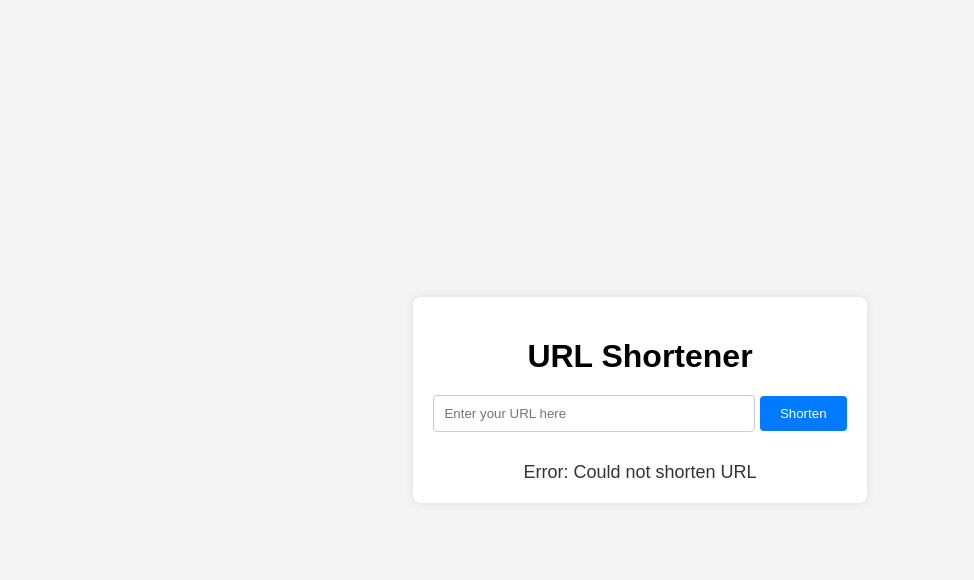
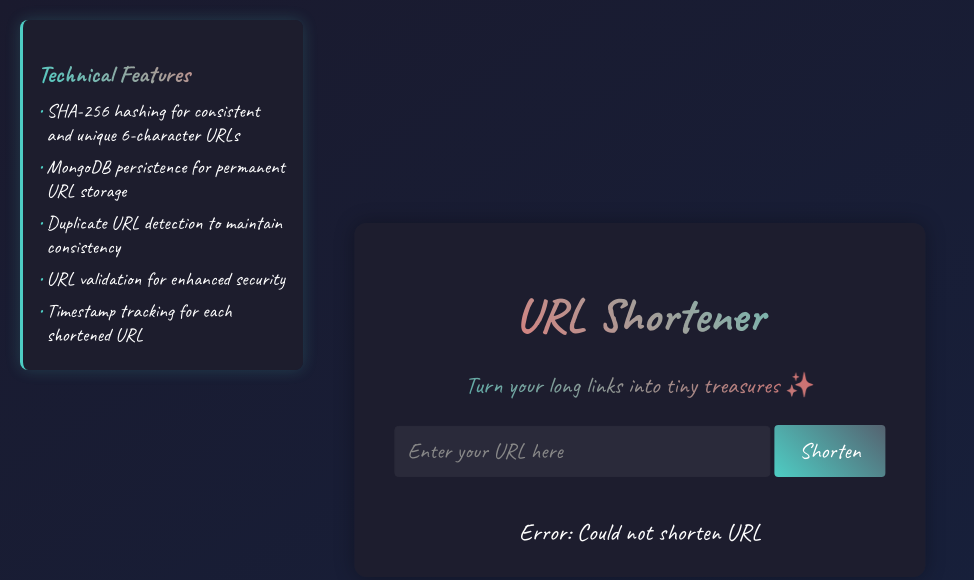
Before and after one commit to mostafa-mahmood/Url-Shortener, a website: page public/index.html in a window 1280 px wide. Both pictures are taken after a click on the button "Shorten". Shown: the whole page, without its empty margins (0-974 px from the left). Drawn offline with Linux system fonts and the light colour scheme; no server answers.

Commit message:
finished client side

```diff
--- a/package.json
+++ b/package.json
@@ -18,6 +18,7 @@
   },
   "homepage": "https://github.com/mostafa-mahmood/Url-Shortener#readme",
   "dependencies": {
+    "cors": "^2.8.5",
     "crypto": "^1.0.1",
     "dotenv": "^16.4.7",
     "express": "^4.21.2",
--- a/public/index.html
+++ b/public/index.html
@@ -4,11 +4,22 @@
     <meta charset="UTF-8">
     <meta name="viewport" content="width=device-width, initial-scale=1.0">
     <title>URL Shortener</title>
+    <link href="https://fonts.googleapis.com/css2?family=Caveat:wght@400;700&display=swap" rel="stylesheet">
     <link rel="stylesheet" href="style.css">
 </head>
 <body>
+    <div class="features">
+        <h3>Technical Features</h3>
+        <div class="feature-item">SHA-256 hashing for consistent and unique 6-character URLs</div>
+        <div class="feature-item">MongoDB persistence for permanent URL storage</div>
+        <div class="feature-item">Duplicate URL detection to maintain consistency</div>
+        <div class="feature-item">URL validation for enhanced security</div>
+        <div class="feature-item">Timestamp tracking for each shortened URL</div>
+    </div>
+
     <div class="container">
         <h1>URL Shortener</h1>
+        <p class="tagline">Turn your long links into tiny treasures ✨</p>
         <input type="text" id="urlInput" placeholder="Enter your URL here">
         <button id="shortenBtn">Shorten</button>
         <div id="result"></div>
--- a/public/script.js
+++ b/public/script.js
@@ -1,27 +1,31 @@
-document.getElementById('shortenBtn').addEventListener('click', function() {
-          const url = document.getElementById('urlInput').value;
-
-          // Replace with your backend API endpoint
-          const apiUrl = 'https://your-backend-api.com/shorten';
+document.getElementById('shortenBtn').addEventListener('click', () => {
+    const urlInput = document.getElementById('urlInput').value;
+    const apiUrl = 'http://localhost:3000/shorten';
+    const resultDiv = document.getElementById('result');
 
     fetch(apiUrl, {
         method: 'POST',
-              headers: {
-                  'Content-Type': 'application/json',
-              },
-              body: JSON.stringify({ url: url }),
+        headers: { 'Content-Type': 'application/json' },
+        body: JSON.stringify({ originalUrl: urlInput })
     })
     .then(response => response.json())
     .then(data => {
-              const resultDiv = document.getElementById('result');
         if (data.shortUrl) {
-                  resultDiv.innerHTML = `Shortened URL: <a href="${data.shortUrl}" target="_blank">${data.shortUrl}</a>`;
+            resultDiv.innerHTML = `
+                Shortened URL: <a href="${data.shortUrl}" target="_blank">${data.shortUrl}</a>
+                <button class="copy-btn">Copy</button>
+            `;
+
+
+            document.querySelector('.copy-btn').addEventListener('click', () => {
+                navigator.clipboard.writeText(data.shortUrl);
+            });
         } else {
-                  resultDiv.innerHTML = 'Error: Could not shorten URL';
+            resultDiv.innerHTML = `Error: ${data.error || 'Could not shorten URL'}`;
         }
     })
     .catch(error => {
         console.error('Error:', error);
-              document.getElementById('result').innerHTML = 'Error: Could not shorten URL';
+        resultDiv.innerHTML = 'Error: Could not shorten URL';
     });
 });
--- a/public/style.css
+++ b/public/style.css
@@ -1,48 +1,13 @@
-body {
-          font-family: Arial, sans-serif;
-          background-color: #f4f4f4;
-          display: flex;
-          justify-content: center;
-          align-items: center;
-          height: 100vh;
-          margin: 0;
-      }
-
-      .container {
-          text-align: center;
-          background-color: #fff;
-          padding: 20px;
-          border-radius: 8px;
-          box-shadow: 0 0 10px rgba(0, 0, 0, 0.1);
-      }
-
-      h1 {
-          margin-bottom: 20px;
-      }
-
-      input[type="text"] {
-          width: 300px;
-          padding: 10px;
-          margin-bottom: 10px;
-          border: 1px solid #ccc;
-          border-radius: 4px;
-      }
-
-      button {
-          padding: 10px 20px;
-          background-color: #007bff;
-          color: #fff;
-          border: none;
-          border-radius: 4px;
-          cursor: pointer;
-      }
-
-      button:hover {
-          background-color: #0056b3;
-      }
-
-      #result {
-          margin-top: 20px;
-          font-size: 18px;
-          color: #333;
-      }
+body{font-family:'Caveat',cursive;background:linear-gradient(to bottom right,#1a1a2e,#16213e);display:flex;justify-content:center;align-items:center;height:100vh;margin:0;color:#fff}
+.container{position:absolute;top:50%;left:50%;transform:translate(-50%,-50%);text-align:center;background:rgba(30,30,46,.98);padding:30px 40px;border-radius:12px;box-shadow:0 0 20px rgba(0,0,0,.3)}
+h1{margin-bottom:25px;font-size:3rem;background:linear-gradient(45deg,#ff6b6b,#4ecdc4);-webkit-background-clip:text;background-clip:text;-webkit-text-fill-color:transparent}
+input[type="text"]{width:350px;padding:12px;margin-bottom:15px;border:1px solid #2a2a3a;border-radius:4px;background-color:#2a2a3a;color:#fff;font-family:'Caveat',cursive;font-size:20px}
+input[type="text"]::placeholder{font-size:22px;color:#888}
+button{padding:12px 25px;background:linear-gradient(45deg,#4ecdc4,#556270);color:#fff;border:none;border-radius:4px;cursor:pointer;font-family:'Caveat',cursive;font-size:22px;transition:transform .2s}
+button:hover{transform:scale(1.05);background:linear-gradient(45deg,#556270,#4ecdc4)}
+#result{margin-top:25px;font-size:24px;color:#ffffff}.tagline{font-size:1.5rem;margin-bottom:25px;background:linear-gradient(45deg,#4ecdc4,#ff6b6b);-webkit-background-clip:text;background-clip:text;-webkit-text-fill-color:transparent;opacity:.9}
+.features{position:fixed;top:20px;left:20px;text-align:left;background:rgba(30,30,46,.95);padding:15px;border-radius:8px;max-width:250px;border-left:3px solid #4ecdc4;box-shadow:0 0 15px rgba(78,205,196,.2)}
+.features h3{font-size:1.5rem;margin-bottom:10px;background:linear-gradient(45deg,#4ecdc4,#ff6b6b);-webkit-background-clip:text;background-clip:text;-webkit-text-fill-color:transparent}.feature-item{font-size:1.2rem;margin-bottom:8px;color:#fff;display:flex;align-items:start;gap:5px}
+.feature-item::before{content:"•";color:#4ecdc4}a{color:#ccc;font-weight:bold;text-decoration:none}a:hover{color:#fff}
+.copy-btn{background:#4ecdc4;color:#fff;border:none;padding:5px 10px;margin-left:10px;border-radius:4px;cursor:pointer;transition:.2s}
+.copy-btn:hover{background:#3ba9a4}
--- a/server.js
+++ b/server.js
@@ -2,6 +2,7 @@ require('dotenv').config();
 const mongoose = require('mongoose');
 const express = require('express');
 const app = express();
+const cors = require('cors');
 const shortenRouter = require('./shorten');
 const redirectRouter = require('./redirect');
 
@@ -17,6 +18,8 @@ async function connectDb(){
 
 connectDb();
 
+app.use(cors());
+
 app.use(express.json());
 
 app.use('/', shortenRouter);
```
Lines whose indentation alone changed are shown as unchanged.
